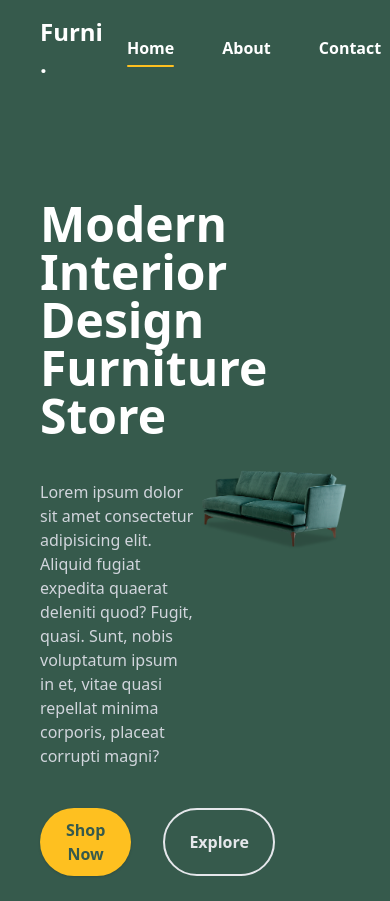
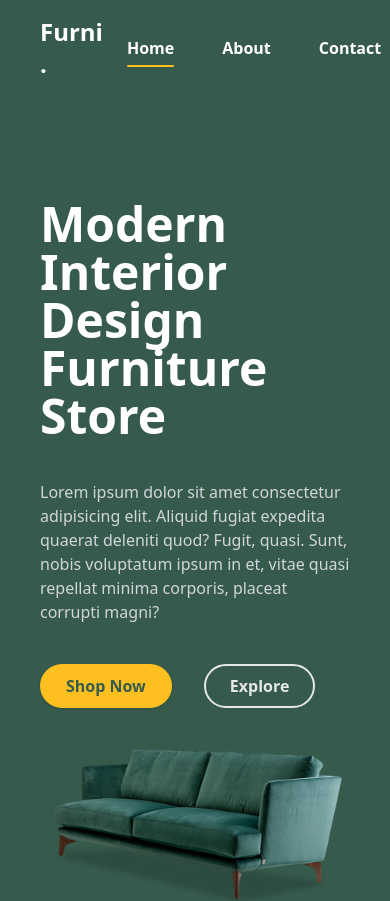
Before and after one commit to FrancisMosoti/FurnitureStore-Frontend, a React (Vite) app: page / in a window 390 px wide. Shown: the top 901 px of the page. Built offline with nearby package versions, Linux system fonts and the light colour scheme.

Commit message:
Hero section responsiveness

```diff
--- a/src/Sections/Hero.jsx
+++ b/src/Sections/Hero.jsx
@@ -2,8 +2,8 @@ import Button from "../Components/Button";
 
 const Hero = () => {
   return (
-    <div className="bg-[#365A4C] text-white flex justify-between p-10 ">
-      <div className="flex flex-col space-y-10 w-1/2 mt-16">
+    <div className="bg-[#365A4C] text-white flex justify-between p-10 flex-col md:flex-row items-center">
+      <div className="flex flex-col space-y-10 md:w-1/2 mt-16">
         <h1 className="font-extrabold text-5xl">
           Modern Interior Design Furniture Store
         </h1>
@@ -22,7 +22,7 @@ const Hero = () => {
           </Button>
         </div>
       </div>
-      <div className="w-1/2 flex justify-center items-center">
+      <div className="md:w-1/2 flex justify-center items-center">
         <img src="/couch.png" alt="" srcset="" />
       </div>
     </div>
```
Also changed, not shown: src/Components/ProductCard.jsx (added).
